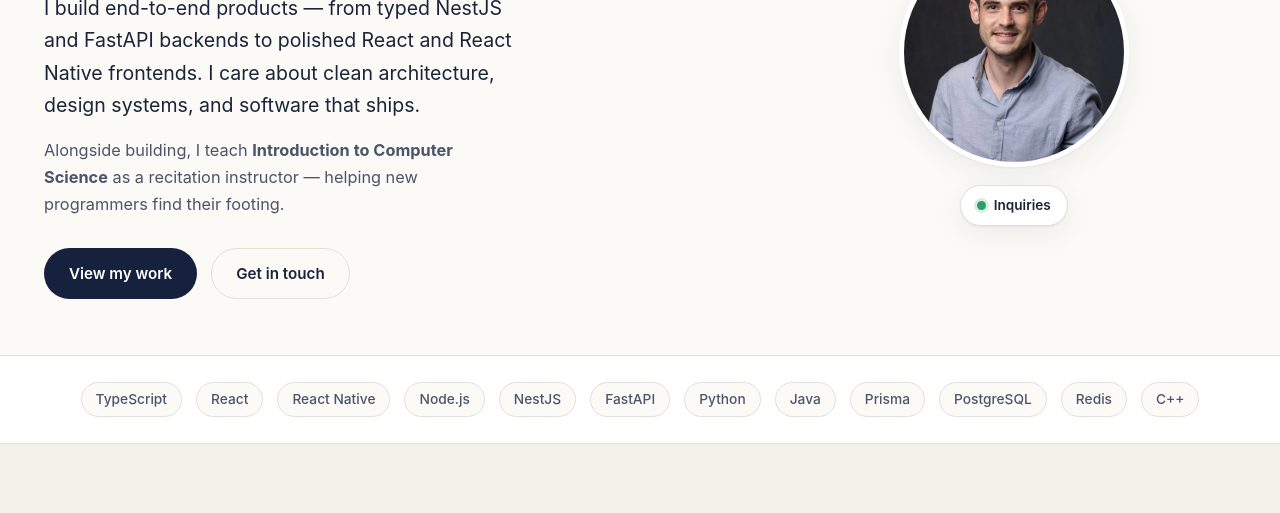
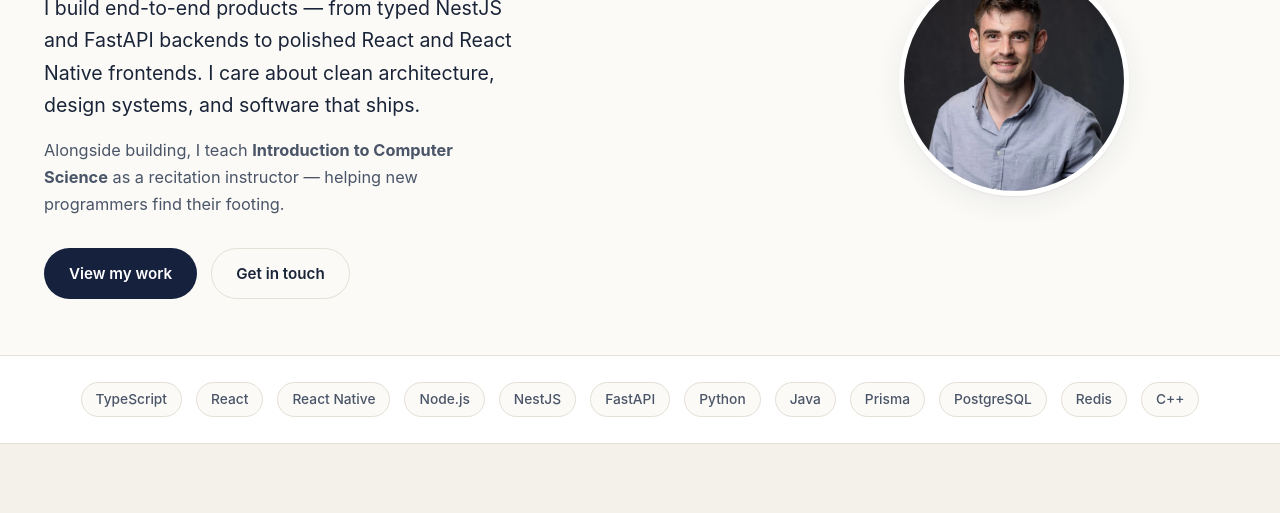
Before and after one commit to danaital/danaital.com, a website: page index.html in a window 1280 px wide. Shown: the part 287-800 px from the top of the page. Drawn offline with Linux system fonts and the light colour scheme.

Commit message:
Remove general "open for work" hero badge, keep per-project inquiries on
The hero "Inquiries" pill signaled general work availability; per-project
"Inquire about this" links (StudyMate, Reports System, Beacon of Light,
Phonics) stay as-is — those are product-specific inquiries, not general
work availability.

Co-Authored-By: Claude Sonnet 5 <noreply@anthropic.com>

```diff
--- a/assets/main.js
+++ b/assets/main.js
@@ -7,7 +7,7 @@
    ========================================================================== */
 (function () {
     "use strict";
-    var _a, _b, _c;
+    var _a, _b;
     const data = window.SITE_DATA;
     if (!data)
         return;
@@ -369,8 +369,7 @@
     /* ---------------------------------------------------------------------------
        Surface a timed toast when someone acts on a contact/inquiry link
        ------------------------------------------------------------------------ */
-    (_b = qs(".inquiry")) === null || _b === void 0 ? void 0 : _b.addEventListener("click", () => showToast("Opening your email app…"));
-    (_c = qs('#contact-links a[href^="mailto:"]')) === null || _c === void 0 ? void 0 : _c.addEventListener("click", () => showToast("Opening your email app…"));
+    (_b = qs('#contact-links a[href^="mailto:"]')) === null || _b === void 0 ? void 0 : _b.addEventListener("click", () => showToast("Opening your email app…"));
     /* ---------------------------------------------------------------------------
        Contact form: Web3Forms submit + ntfy phone push (mailto fallback)
        ------------------------------------------------------------------------ */
--- a/assets/styles.css
+++ b/assets/styles.css
@@ -134,17 +134,6 @@ h1, h2, h3 { font-family: var(--serif); font-weight: 500; color: var(--ink); lin
   border: 1px solid rgba(154,107,47,.45); transform: scale(1.085); pointer-events: none;
 }
 .hero-portrait { position: relative; display: flex; flex-direction: column; align-items: center; gap: 18px; }
-.inquiry {
-  display: inline-flex; align-items: center; gap: 8px;
-  background: var(--white); border: 1px solid var(--line); border-radius: 999px;
-  padding: 8px 16px; font-size: .85rem; font-weight: 600; color: var(--ink);
-  box-shadow: var(--shadow); transition: .18s ease;
-}
-.inquiry:hover { text-decoration: none; transform: translateY(-1px); border-color: var(--accent); color: var(--accent-ink); }
-.inquiry-dot {
-  width: 9px; height: 9px; border-radius: 50%; background: #2e9e6b;
-  box-shadow: 0 0 0 3px rgba(46,158,107,.18);
-}
 
 /* ---- Skills strip ---- */
 .skills { border-top: 1px solid var(--line); border-bottom: 1px solid var(--line); background: var(--white); }
--- a/index.html
+++ b/index.html
@@ -133,10 +133,6 @@
           <div class="monogram js-hidden" id="mono-fallback" aria-label="Tal Danai monogram" role="img">
             <span>TD</span>
           </div>
-          <a class="inquiry" href="mailto:taldanai@icloud.com?subject=Inquiry">
-            <span class="inquiry-dot" aria-hidden="true"></span>
-            Inquiries
-          </a>
         </div>
       </div>
     </section>
--- a/src/main.ts
+++ b/src/main.ts
@@ -398,7 +398,6 @@
   /* ---------------------------------------------------------------------------
      Surface a timed toast when someone acts on a contact/inquiry link
      ------------------------------------------------------------------------ */
-  qs(".inquiry")?.addEventListener("click", () => showToast("Opening your email app…"));
   qs('#contact-links a[href^="mailto:"]')?.addEventListener("click", () => showToast("Opening your email app…"));
 
   /* ---------------------------------------------------------------------------
```
